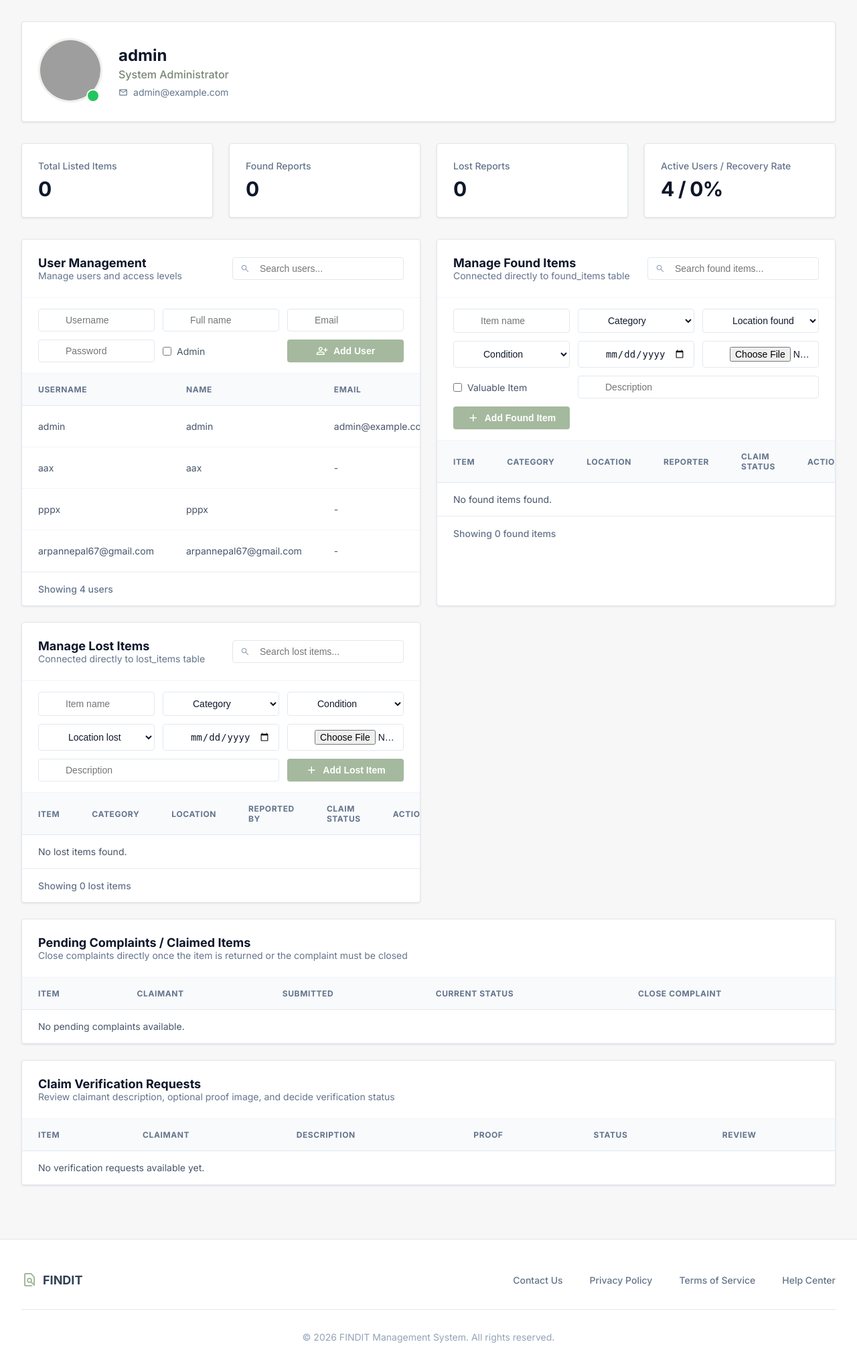
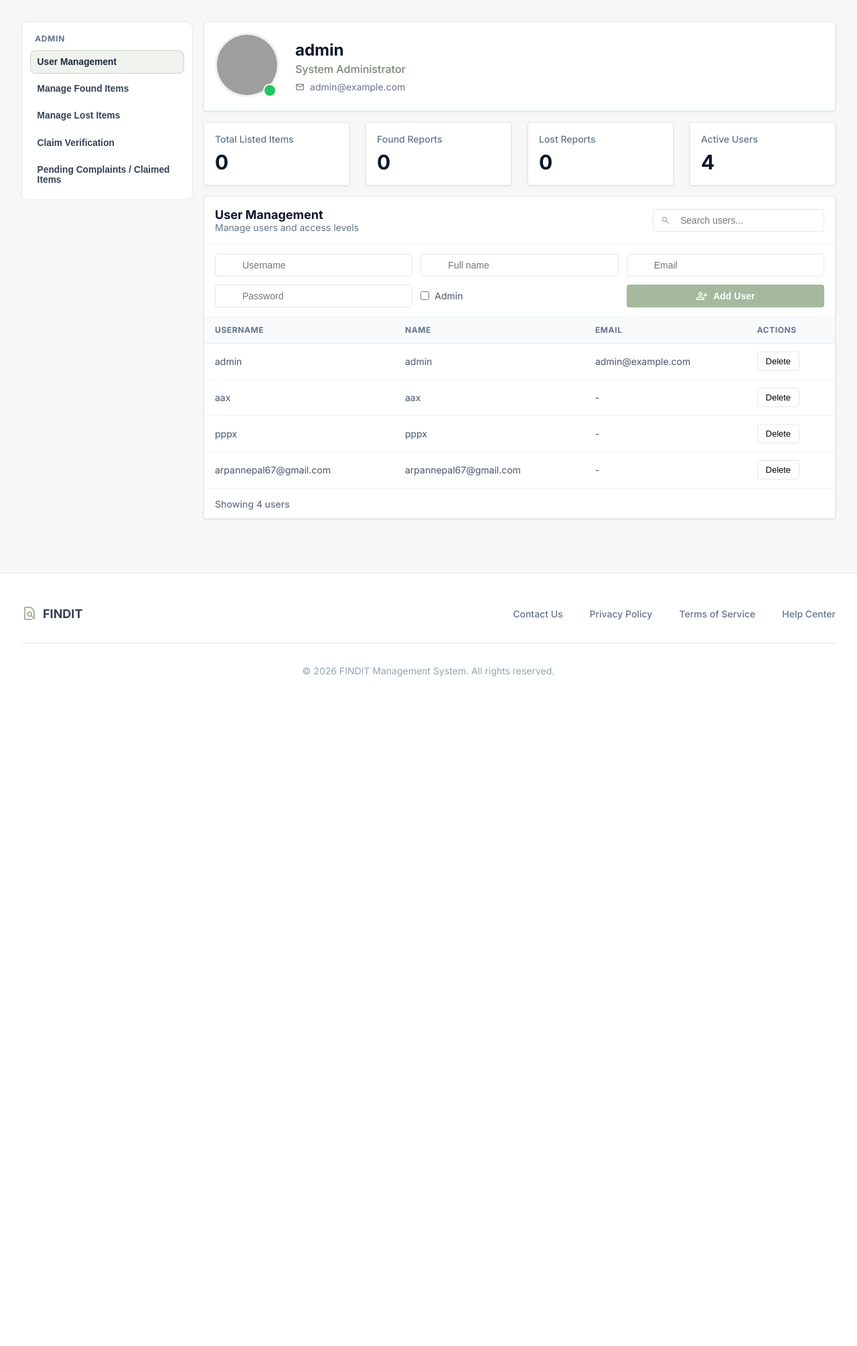
Before and after one commit to nneepal/FindIT, a Django app: page /admin/ in a window 1280 px wide. Shown: the part 65-2075 px from the top of the page at 67% size. After the commit the page ends 1075 px from the top, so only its background shows below. Run offline with Django 5.2, Linux system fonts and the light colour scheme; a user stored in the database is signed in; data comes from the database, SQL or seed files in the repository; data that the repository does not hold is empty; grey boxes are pictures that could not be loaded.

Commit message:
feat: Update forms, models, and admin dashboard for improved user experience and layout

```diff
--- a/FindIT/core/forms.py
+++ b/FindIT/core/forms.py
@@ -9,9 +9,9 @@ class FoundItemReportForm(forms.ModelForm):
 
     def __init__(self, *args, **kwargs):
         super().__init__(*args, **kwargs)
-        self.fields['category'].choices = [('', 'Select category'), *self.fields['category'].choices]
-        self.fields['location_found'].choices = [('', 'Where did you find it?'), *self.fields['location_found'].choices]
-        self.fields['condition'].choices = [('', 'Select condition'), *self.fields['condition'].choices]
+        self.fields['category'].choices = [('', '---'), *self.fields['category'].choices]
+        self.fields['location_found'].choices = [('', '---'), *self.fields['location_found'].choices]
+        self.fields['condition'].choices = [('', '---'), *self.fields['condition'].choices]
 
     class Meta:
         model = FoundItem
@@ -75,9 +75,9 @@ class LostItemSearchForm(forms.ModelForm):
 
     def __init__(self, *args, **kwargs):
         super().__init__(*args, **kwargs)
-        self.fields['category'].choices = [('', 'Select Category'), *self.fields['category'].choices]
-        self.fields['condition'].choices = [('', 'Select Condition'), *self.fields['condition'].choices]
-        self.fields['location_lost'].choices = [('', 'Select Location'), *self.fields['location_lost'].choices]
+        self.fields['category'].choices = [('', '---'), *self.fields['category'].choices]
+        self.fields['condition'].choices = [('', '---'), *self.fields['condition'].choices]
+        self.fields['location_lost'].choices = [('', '---'), *self.fields['location_lost'].choices]
 
     class Meta:
         model = LostItem
--- a/FindIT/core/models.py
+++ b/FindIT/core/models.py
@@ -10,19 +10,19 @@ class FoundItem(models.Model):
 
 	CATEGORY_CHOICES = [
 		('electronics', 'Electronics'),
-		('clothing', 'Clothing & Accessories'),
-		('documents', 'IDs & Documents'),
+		('clothing', 'Clothing'),
+		('documents', 'Documents'),
 		('keys', 'Keys'),
 		('other', 'Other'),
 	]
 
 	LOCATION_CHOICES = [
-		('library', 'Main Library'),
 		('cafeteria', 'Cafeteria'),
-		('gym', 'Gymnasium'),
+		('classroom', 'Classroom'),
+		('lecture_hall', 'Lecture Hall'),
 		('parking', 'Parking Lot A'),
-		('lobby', 'Main Lobby'),
-		('other', 'Other'),
+		('library', 'Library'),
+		('playground', 'Playground'),
 	]
 
 	CONDITION_CHOICES = [
@@ -61,25 +61,24 @@ class LostItem(models.Model):
 	CATEGORY_CHOICES = [
 		('electronics', 'Electronics'),
 		('clothing', 'Clothing'),
-		('accessories', 'Accessories'),
 		('documents', 'Documents'),
+		('keys', 'Keys'),
 		('other', 'Other'),
 	]
 
 	CONDITION_CHOICES = [
-		('new', 'Like New'),
+		('new', 'New'),
 		('good', 'Good'),
-		('fair', 'Fair (Scratched)'),
-		('poor', 'Damaged'),
+		('damaged', 'Damaged'),
 	]
 
 	LOCATION_CHOICES = [
-		('library', 'Main Library'),
-		('cafeteria', 'Student Cafeteria'),
-		('gym', 'Sports Gym'),
-		('hall_a', 'Lecture Hall A'),
-		('dorm', 'Dormitory Block'),
-		('other', 'Other'),
+		('cafeteria', 'Cafeteria'),
+		('classroom', 'Classroom'),
+		('lecture_hall', 'Lecture Hall'),
+		('parking', 'Parking Lot A'),
+		('library', 'Library'),
+		('playground', 'Playground'),
 	]
 
 	searched_by = models.ForeignKey(User, on_delete=models.CASCADE, related_name='lost_items')
--- a/FindIT/dashboard/static/dashboard/admin.css
+++ b/FindIT/dashboard/static/dashboard/admin.css
@@ -190,10 +190,75 @@ body {
     padding: 2rem 1rem;
 }
 
+.admin-layout {
+    display: flex;
+    flex-direction: column;
+    gap: 1rem;
+}
+
+.admin-sidebar {
+    background-color: #ffffff;
+    border: 1px solid #e2e8f0;
+    border-radius: 10px;
+    padding: 0.75rem;
+    display: flex;
+    flex-direction: column;
+    gap: 0.35rem;
+}
+
+.sidebar-title {
+    font-size: 0.75rem;
+    color: #64748b;
+    font-weight: 700;
+    text-transform: uppercase;
+    letter-spacing: 0.06em;
+    padding: 0.3rem 0.45rem;
+}
+
+.sidebar-link {
+    border: 1px solid transparent;
+    background-color: transparent;
+    color: #334155;
+    text-align: left;
+    font-size: 0.86rem;
+    font-weight: 600;
+    padding: 0.55rem 0.6rem;
+    border-radius: 8px;
+    cursor: pointer;
+    transition: all 0.2s ease;
+}
+
+.sidebar-link:hover {
+    background-color: #f8fafc;
+    border-color: #e2e8f0;
+}
+
+.sidebar-link.active {
+    background-color: rgba(164, 185, 157, 0.18);
+    border-color: rgba(164, 185, 157, 0.48);
+    color: #1e293b;
+}
+
+.admin-content {
+    min-width: 0;
+}
+
+.admin-sections {
+    display: block;
+}
+
+.admin-section {
+    display: none;
+}
+
+.admin-section.active {
+    display: block;
+}
+
 .content-wrapper {
     display: flex;
     flex-direction: column;
-    gap: 2rem;
+    gap: 1rem;
 }
 
 .alerts {
@@ -214,7 +279,7 @@ body {
 /* Profile Card */
 .profile-card {
     background-color: white;
-    padding: 1.5rem;
+    padding: 1rem;
     border-radius: 4px;
     box-shadow: 0 1px 3px 0 rgba(0, 0, 0, 0.1);
     border: 1px solid #e2e8f0;
@@ -333,7 +398,7 @@ body {
 
 .stat-card {
     background-color: white;
-    padding: 1.5rem;
+    padding: 1rem;
     border-radius: 4px;
     box-shadow: 0 1px 3px 0 rgba(0, 0, 0, 0.1);
     border: 1px solid #e2e8f0;
@@ -367,12 +432,6 @@ body {
     color: white;
 }
 
-.tables-grid {
-    display: grid;
-    grid-template-columns: 1fr;
-    gap: 1.5rem;
-}
-
 /* Table Section */
 .table-section {
     background-color: white;
@@ -388,7 +447,7 @@ body {
 }
 
 .table-header {
-    padding: 1.5rem;
+    padding: 1rem;
     border-bottom: 1px solid #f1f5f9;
     display: flex;
     flex-direction: column;
@@ -487,7 +546,7 @@ body {
 }
 
 .inline-form {
-    padding: 1rem 1.5rem;
+    padding: 0.85rem 1rem;
     display: grid;
     grid-template-columns: 1fr;
     gap: 0.75rem;
@@ -533,7 +592,7 @@ body {
 }
 
 .data-table th {
-    padding: 1rem 1.5rem;
+    padding: 0.75rem 1rem;
     text-align: left;
     font-size: 0.75rem;
     font-weight: 700;
@@ -566,7 +625,7 @@ body {
 }
 
 .data-table td {
-    padding: 1rem 1.5rem;
+    padding: 0.75rem 1rem;
     font-size: 0.875rem;
     color: #475569;
 }
@@ -611,7 +670,7 @@ body {
 
 /* Table Footer */
 .table-footer {
-    padding: 1rem 1.5rem;
+    padding: 0.85rem 1rem;
     border-top: 1px solid #f1f5f9;
     display: flex;
     align-items: center;
@@ -818,12 +877,27 @@ body {
         padding: 2rem 2rem;
     }
 
+    .admin-layout {
+        flex-direction: row;
+        align-items: flex-start;
+        gap: 1rem;
+    }
+
+    .admin-sidebar {
+        position: sticky;
+        top: 5rem;
+        width: 16rem;
+        flex: 0 0 16rem;
+        max-height: calc(100vh - 6rem);
+        overflow-y: auto;
+    }
+
+    .admin-content {
+        flex: 1;
+    }
+
     .stats-grid {
         grid-template-columns: repeat(4, 1fr);
-    }
-
-    .tables-grid {
-        grid-template-columns: repeat(2, minmax(0, 1fr));
     }
 
     .inline-form {
--- a/FindIT/dashboard/templates/dashboard/admin.html
+++ b/FindIT/dashboard/templates/dashboard/admin.html
@@ -70,8 +70,17 @@
         </div>
     </header>
 
-    <main class="main-content">
-        <div class="content-wrapper">
+    <main class="main-content admin-layout">
+        <aside class="admin-sidebar" aria-label="Admin sections">
+            <h2 class="sidebar-title">Admin</h2>
+            <button class="sidebar-link active" type="button" data-target="users-section">User Management</button>
+            <button class="sidebar-link" type="button" data-target="found-section">Manage Found Items</button>
+            <button class="sidebar-link" type="button" data-target="lost-section">Manage Lost Items</button>
+            <button class="sidebar-link" type="button" data-target="verification-section">Claim Verification</button>
+            <button class="sidebar-link" type="button" data-target="complaints-section">Pending Complaints / Claimed Items</button>
+        </aside>
+
+        <div class="content-wrapper admin-content">
             {% if messages %}
                 <section class="alerts">
                     {% for message in messages %}
@@ -109,17 +118,13 @@
                     <p class="stat-value" data-stat="lost_reports">{{ stats.lost_reports }}</p>
                 </div>
                 <div class="stat-card">
-                    <p class="stat-label">Active Users / Recovery Rate</p>
-                    <p class="stat-value">
-                        <span data-stat="active_users">{{ stats.active_users }}</span>
-                        /
-                        <span data-stat="recovery_rate">{{ stats.recovery_rate }}</span>
-                    </p>
+                    <p class="stat-label">Active Users</p>
+                    <p class="stat-value" data-stat="active_users">{{ stats.active_users }}</p>
                 </div>
             </section>
 
-            <section class="tables-grid">
-                <section class="table-section">
+            <section class="admin-sections">
+                <section class="table-section admin-section active" id="users-section">
                     <div class="table-header">
                         <div>
                             <h2 class="table-title">User Management</h2>
@@ -187,7 +192,7 @@
                     </div>
                 </section>
 
-                <section class="table-section">
+                <section class="table-section admin-section" id="found-section">
                     <div class="table-header">
                         <div>
                             <h2 class="table-title">Manage Found Items</h2>
@@ -277,7 +282,7 @@
                     </div>
                 </section>
 
-                <section class="table-section">
+                <section class="table-section admin-section" id="lost-section">
                     <div class="table-header">
                         <div>
                             <h2 class="table-title">Manage Lost Items</h2>
@@ -363,7 +368,7 @@
                     </div>
                 </section>
 
-                <section class="table-section verification-section">
+                <section class="table-section admin-section" id="complaints-section">
                     <div class="table-header">
                         <div>
                             <h2 class="table-title">Pending Complaints / Claimed Items</h2>
@@ -411,7 +416,7 @@
                     </div>
                 </section>
 
-                <section class="table-section verification-section">
+                <section class="table-section admin-section" id="verification-section">
                     <div class="table-header">
                         <div>
                             <h2 class="table-title">Claim Verification Requests</h2>
@@ -532,6 +537,24 @@
         }
 
         setInterval(refreshStats, 10000);
+
+        const sidebarLinks = document.querySelectorAll('.sidebar-link');
+        const adminSections = document.querySelectorAll('.admin-section');
+
+        function showSection(targetId) {
+            adminSections.forEach((section) => {
+                section.classList.toggle('active', section.id === targetId);
+            });
+            sidebarLinks.forEach((link) => {
+                link.classList.toggle('active', link.dataset.target === targetId);
+            });
+        }
+
+        sidebarLinks.forEach((link) => {
+            link.addEventListener('click', () => {
+                showSection(link.dataset.target);
+            });
+        });
     </script>
 </body>
 </html>
```
Also changed, not shown: FindIT/core/migrations/0006_alter_founditem_category_and_more.py (added).
